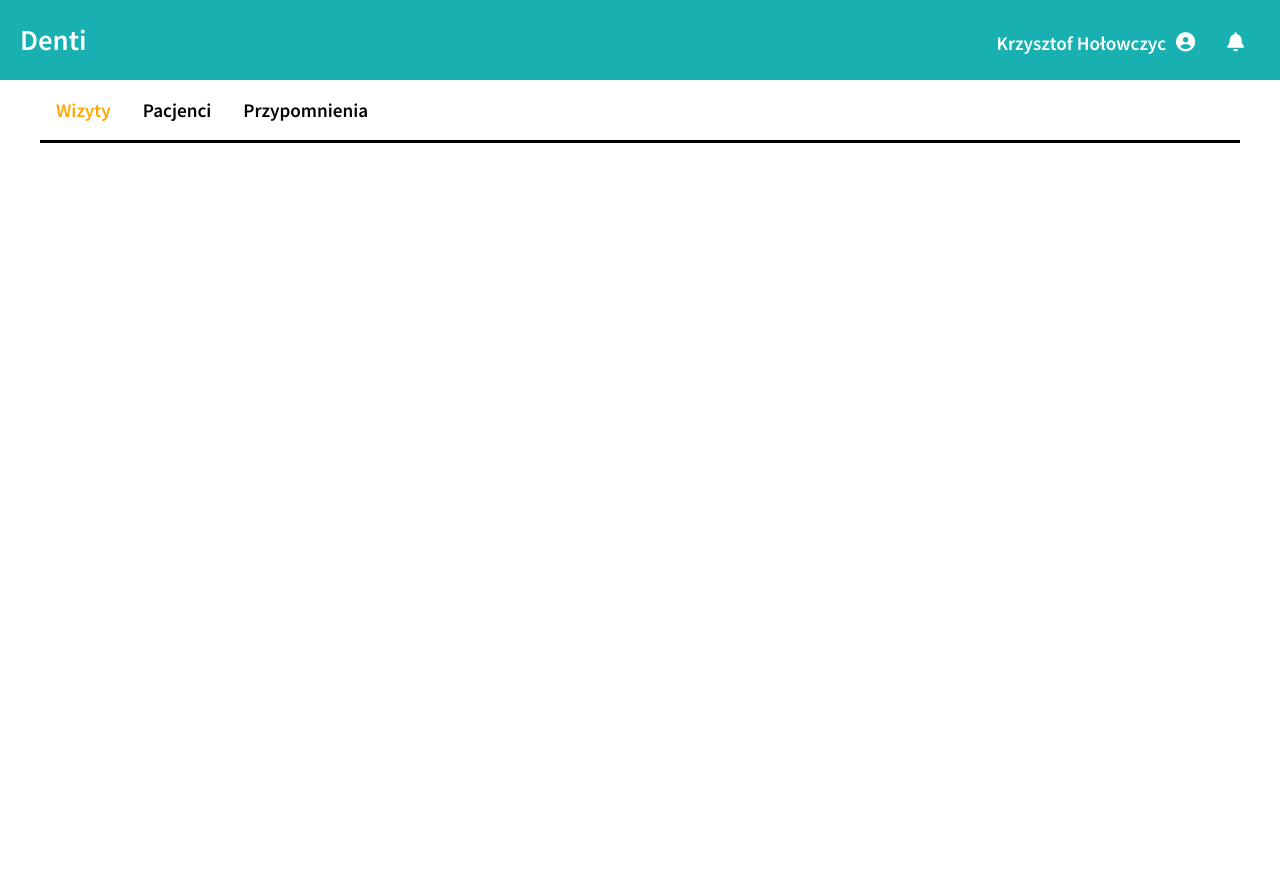
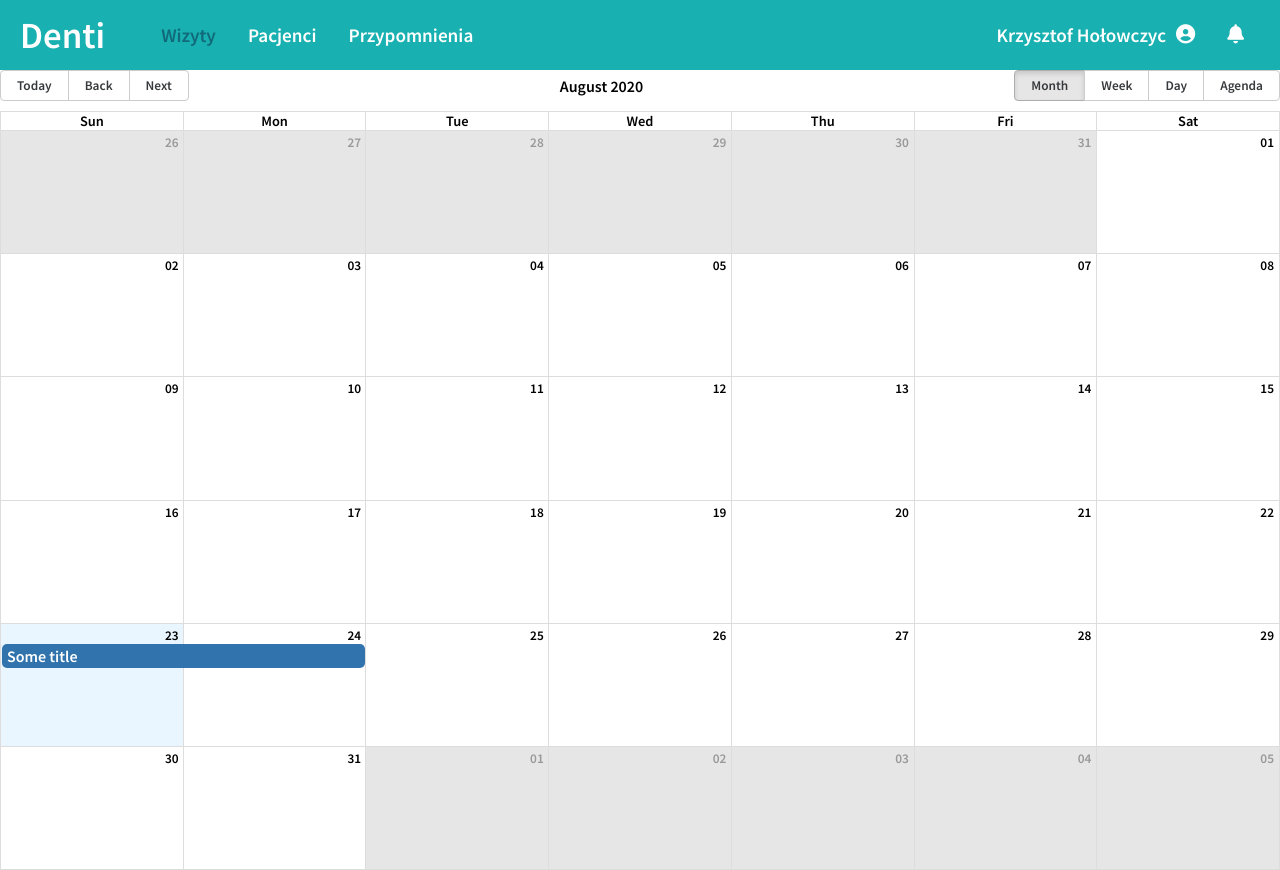
Before and after one commit to Radekowicz/inka-frontend, a React (Create React App) app: page / in a window 1280 px wide. Before the commit the page ends 800 px from the top, so only its background shows below. Built offline with nearby package versions, Linux system fonts and the light colour scheme; some icons are missing.

Commit message:
calendar import

```diff
--- a/package.json
+++ b/package.json
@@ -10,7 +10,9 @@
     "@testing-library/jest-dom": "^4.2.4",
     "@testing-library/react": "^9.3.2",
     "@testing-library/user-event": "^7.1.2",
+    "moment": "^2.27.0",
     "react": "^16.13.1",
+    "react-big-calendar": "^0.27.0",
     "react-dom": "^16.13.1",
     "react-scripts": "3.4.3"
   },
--- a/src/App.js
+++ b/src/App.js
@@ -1,13 +1,13 @@
 import React, { useEffect, useState } from "react";
 import "./App.css";
 import Navbar from "./components/Navbar/Navbar";
-import Toolbar from "./components/Toolbar/Toolbar";
+import Calbar from "./components/Calbar/Calbar";
 
 function App() {
   return (
     <div className="App">
       <Navbar />
-      <Toolbar />
+      <Calbar />
     </div>
   );
 }
--- /dev/null
+++ b/src/components/Calbar/Calbar.css
@@ -0,0 +1,6 @@
+.date {
+  justify-self: start;
+  margin-left: 20px;
+  cursor: default;
+  font-size: 1.6rem;
+}
--- /dev/null
+++ b/src/components/Calbar/Calbar.js
@@ -0,0 +1,38 @@
+import React, { Component } from "react";
+import "./Calbar.css";
+import { Calendar, momentLocalizer } from "react-big-calendar";
+import moment from "moment";
+import "react-big-calendar/lib/css/react-big-calendar.css";
+
+const localizer = momentLocalizer(moment);
+
+class Calbar extends Component {
+  constructor(props) {
+    super(props);
+    this.state = {
+      events: [
+        {
+          start: moment().toDate(),
+          end: moment().add(1, "days").toDate(),
+          title: "Some title",
+        },
+      ],
+    };
+  }
+
+  render() {
+    return (
+      <div className="App">
+        <Calendar
+          localizer={localizer}
+          defaultDate={new Date()}
+          defaultView="month"
+          events={this.state.events}
+          style={{ height: "100vh" }}
+        />
+      </div>
+    );
+  }
+}
+
+export default Calbar;
--- a/src/components/Navbar/Navbar.css
+++ b/src/components/Navbar/Navbar.css
@@ -1,16 +1,18 @@
 .NavbarItems {
   background: #18b0b0;
   color: white;
-  height: 80px;
+  height: 70px;
   display: flex;
   align-items: center;
   font-size: 1.2rem;
+  justify-content: center;
 }
 
 .navbar-logo {
   justify-self: start;
   margin-left: 20px;
   cursor: pointer;
+  font-size: 2.3rem;
 }
 
 .nav-menu {
@@ -18,7 +20,8 @@
   grid-template-columns: repeat(2, auto);
   margin-left: auto;
   margin-right: 20px;
-  transform: translate(0, 5%);
+  /*   transform: translate(0, 5%);
+ */
 }
 
 .nav-links {
@@ -32,7 +35,7 @@
 }
 
 .nav-links:hover {
-  background-color: #116979;
+  color: #116979;
   border-radius: 4px;
   transition: all 0.2s ease-out;
 }
--- a/src/components/Navbar/Navbar.js
+++ b/src/components/Navbar/Navbar.js
@@ -1,14 +1,13 @@
 import React, { Component } from "react";
 import "./Navbar.css";
+import Toolbar from "../Toolbar/Toolbar";
 
 class Navbar extends Component {
   render() {
     return (
       <nav className="NavbarItems">
-        <h1 className="navbar-logo">
-          Denti
-          {/* <i className="fas fa-tooth"></i> */}
-        </h1>
+        <h1 className="navbar-logo">Denti</h1>
+        <Toolbar />
         <ul className="nav-menu">
           <li className="nav-links">
             <h className="nav-user">Krzysztof Hołowczyc</h>
--- a/src/components/Toolbar/ToolItems.js
+++ b/src/components/Toolbar/ToolItems.js
@@ -3,18 +3,15 @@ export const ToolItems = [
     title: "Wizyty",
     url: "#",
     cName: "tool-links",
-    isClicked: false,
   },
   {
     title: "Pacjenci",
     url: "#",
     cName: "tool-links",
-    isClicked: false,
   },
   {
     title: "Przypomnienia",
     url: "#",
     cName: "tool-links",
-    isClicked: true,
   },
 ];
--- a/src/components/Toolbar/Toolbar.css
+++ b/src/components/Toolbar/Toolbar.css
@@ -5,7 +5,6 @@
   display: flex;
   align-items: center;
   font-size: 1.2rem;
-  border-bottom: solid;
   margin-right: 40px;
   margin-left: 40px;
 }
@@ -26,7 +25,7 @@
 }
 
 .tool-links-clicked {
-  color: orange;
+  color: #116979;
   text-decoration: none;
   padding: 0.5rem 1rem;
   height: 60px;
```
Also changed, not shown: 1 other file (tests, documents, lock files or other folders).
